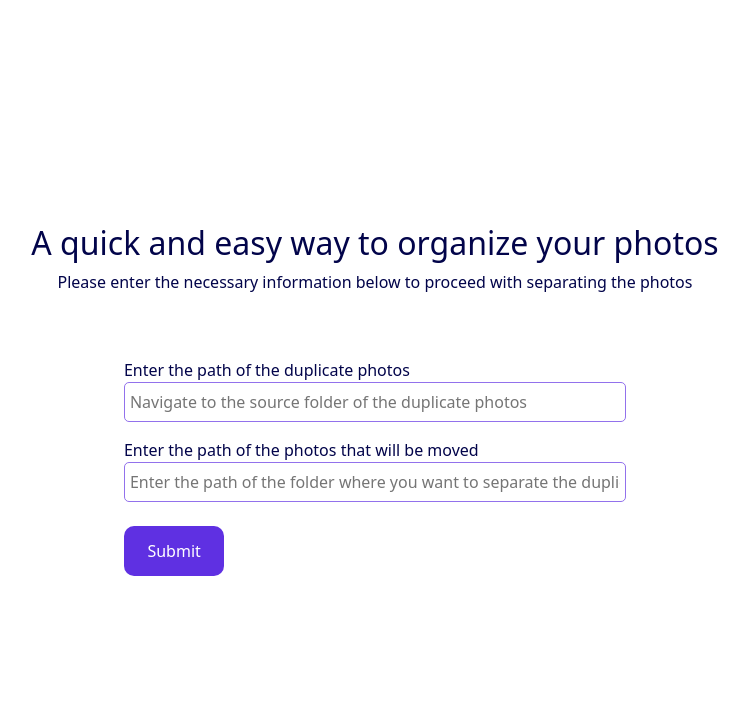
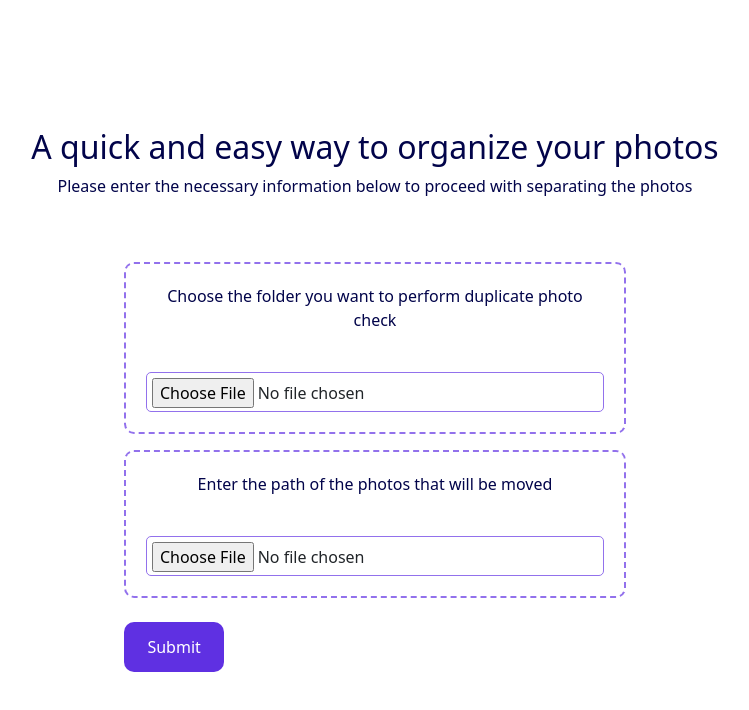
Before and after one commit to omatheusribeiro/duplicate-photo-check-bot, an Angular app in the folder duplicate-photo-check.Front/: page / in a window 1280 px wide. Shown: the top 710 px of the page, without its empty margins (265-1014 px from the left). Built offline with nearby package versions, Linux system fonts and the light colour scheme.

Commit message:
Improving the duplicate file picking component

```diff
--- a/duplicate-photo-check.Front/package.json
+++ b/duplicate-photo-check.Front/package.json
@@ -18,6 +18,7 @@
     "@angular/platform-browser": "^16.2.0",
     "@angular/platform-browser-dynamic": "^16.2.0",
     "@angular/router": "^16.2.0",
+    "@fortawesome/fontawesome-free": "^6.7.2",
     "bootstrap": "^5.3.2",
     "rxjs": "~7.8.0",
     "tslib": "^2.3.0",
--- a/duplicate-photo-check.Front/src/app/core/components/input/input.component.html
+++ b/duplicate-photo-check.Front/src/app/core/components/input/input.component.html
@@ -1,8 +1,14 @@
 <div class="d-flex flex-column justify-content-center mt-3">
-    <label>{{label}}</label>
-    <input
+
+    <div class="d-flex justify-content-center flex-column button-select-folder" style="border: 2px dashed #9271EC; border-radius: 10px;">
+        <label>{{label}}</label>
+        <input
         class="input-duplicate"
-        type={{type}}
+        type="file"
         placeholder={{placeholder}}
-        [formControl]="control"/>
+        [formControl]="control"
+        #folderInput (change)="onFolderSelected($event)"
+        webkitdirectory
+        directory/>
+    </div>
 </div>
--- a/duplicate-photo-check.Front/src/app/core/components/input/input.component.scss
+++ b/duplicate-photo-check.Front/src/app/core/components/input/input.component.scss
@@ -14,5 +14,16 @@
 }
 
 label{
-    color: #02044A;;
+    color: #02044A;
+    text-align: center;
+    margin: 20px;
 }
+
+button-select-folder{
+    align-items: center;
+    padding: 20px;
+}
+
+input {
+    margin: 20px;
+}
--- a/duplicate-photo-check.Front/src/app/core/components/input/input.component.ts
+++ b/duplicate-photo-check.Front/src/app/core/components/input/input.component.ts
@@ -20,4 +20,16 @@ export class InputComponent {
     @Input() placeholder = "";
     @Input() type = "";
     @Input() control = new FormControl;
+
+    folderPath: string | null = null;
+
+  onFolderSelected(event: Event) {
+    const inputElement = event.target as HTMLInputElement;
+    if (inputElement.files && inputElement.files.length > 0) {
+      // Obtém apenas o nome da pasta sem os arquivos
+      const firstFilePath = inputElement.files[0].webkitRelativePath;
+      this.folderPath = firstFilePath.split('/')[0]; // Pegamos apenas o nome da pasta raiz
+      console.log('Pasta Selecionada:', this.folderPath);
+    }
+  }
 }
--- a/duplicate-photo-check.Front/src/app/modules/home/home.component.html
+++ b/duplicate-photo-check.Front/src/app/modules/home/home.component.html
@@ -9,7 +9,7 @@
             <form class="width-45" [formGroup]="form">
                 <app-input-component
                     type="text"
-                    label="Enter the path of the duplicate photos"
+                    label="Choose the folder you want to perform duplicate photo check"
                     placeholder="Navigate to the source folder of the duplicate photos"
                     [control]="form.controls.sourceFolderPath">
                 </app-input-component>
```
Also changed, not shown: 1 other file (tests, documents, lock files or other folders).
